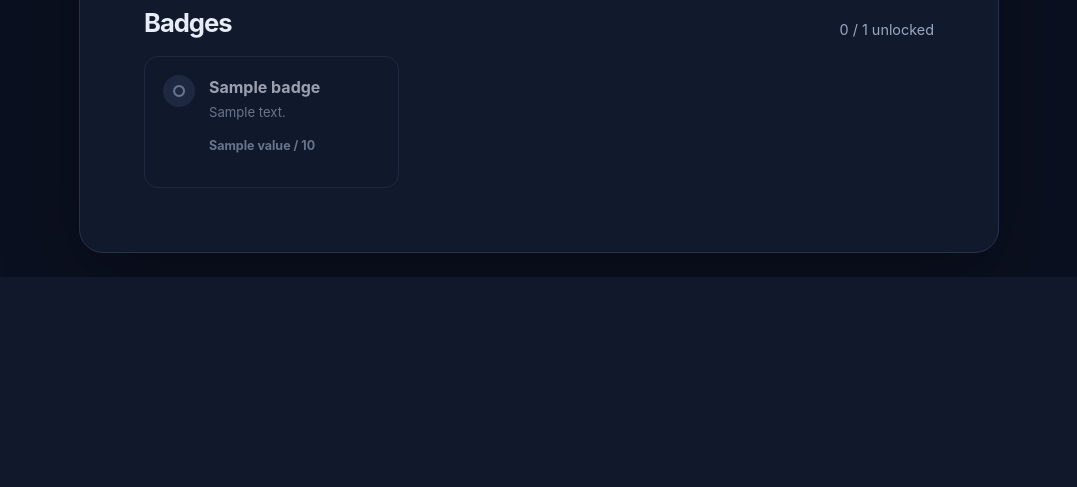
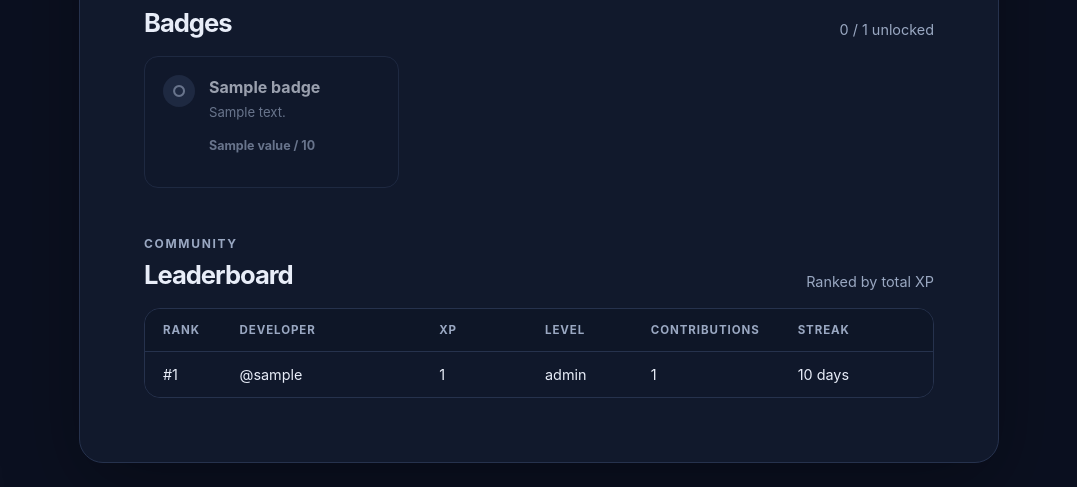
Before and after one commit to siddharth45-coder/Portfolio, a Flask app: template templates/index.html in a window 1280 px wide. Shown: the part 1016-1503 px from the top of the page, without its empty margins (101-1178 px from the left). Before the commit the page ends 1293 px from the top, so only its background shows below. Run offline with Flask 3, Linux system fonts and the light colour scheme; the template is opened without the code that fills it: most values are stand-ins (such as "Sample title", 1, 10 or a date in 2020).

Commit message:
feat: add leaderboard system

```diff
--- a/app.py
+++ b/app.py
@@ -6,6 +6,7 @@ from badges import calculate_badges
 from contributions_api import get_contribution_calendar, get_contribution_days
 from daily_goal import calculate_daily_goal
 from github_api import get_github_profile
+from leaderboard import rank_leaderboard
 from streak_calculator import calculate_streaks
 from streak_warning import calculate_streak_warning
 from xp_calculator import calculate_xp_summary
@@ -42,6 +43,9 @@ def get_dashboard_data() -> tuple[dict | None, str | None]:
     dashboard_data["streak_warning"] = calculate_streak_warning(
         contribution_days, current_streak
     )
+    # There is currently no multi-user data source. Keep this empty rather
+    # than inventing users; rank_leaderboard is ready for future real records.
+    dashboard_data["leaderboard"] = rank_leaderboard([])
     return dashboard_data, None
 
 
--- /dev/null
+++ b/leaderboard.py
@@ -0,0 +1,56 @@
+"""Rank real CodeStreak user records for future leaderboard data sources."""
+
+
+# More ranking modes can be added here without changing the dashboard contract.
+RANKING_TYPES = {"total_xp"}
+
+
+def rank_leaderboard(
+    users: list[dict],
+    current_username: str | None = None,
+    ranking_type: str = "total_xp",
+) -> list[dict]:
+    """Return ranked user records using deterministic CodeStreak ordering.
+
+    Callers supply only real user records from an eventual multi-user source.
+    The current implementation ranks by total XP, then total contributions,
+    and finally username alphabetically. It stores and creates no users.
+    """
+    if ranking_type not in RANKING_TYPES:
+        raise ValueError(f"Unsupported ranking type: {ranking_type}")
+
+    ranked_users = []
+    for user in users:
+        try:
+            username = str(user["username"])
+            total_xp = max(int(user["total_xp"]), 0)
+            level = max(int(user["level"]), 1)
+            total_contributions = max(int(user["total_contributions"]), 0)
+            current_streak = max(int(user["current_streak"]), 0)
+        except (KeyError, TypeError, ValueError):
+            continue
+
+        if username:
+            ranked_users.append(
+                {
+                    "username": username,
+                    "total_xp": total_xp,
+                    "level": level,
+                    "total_contributions": total_contributions,
+                    "current_streak": current_streak,
+                }
+            )
+
+    ranked_users.sort(
+        key=lambda user: (
+            -user["total_xp"],
+            -user["total_contributions"],
+            user["username"].casefold(),
+        )
+    )
+
+    for rank, user in enumerate(ranked_users, start=1):
+        user["rank"] = rank
+        user["is_current_user"] = user["username"] == current_username
+
+    return ranked_users
--- a/static/style.css
+++ b/static/style.css
@@ -299,6 +299,76 @@ h1 span {
   background: var(--line);
 }
 
+.leaderboard-section {
+  margin-top: 48px;
+}
+
+.leaderboard-caption {
+  margin: 0;
+  color: var(--muted);
+  font-size: 0.9rem;
+}
+
+.leaderboard-table {
+  overflow: hidden;
+  border: 1px solid var(--line);
+  border-radius: 16px;
+}
+
+.leaderboard-row {
+  display: grid;
+  grid-template-columns: 0.55fr 1.6fr 0.8fr 0.8fr 1.15fr 1fr;
+  align-items: center;
+  gap: 12px;
+  padding: 14px 18px;
+  border-top: 1px solid var(--line);
+  background: #10182b;
+  font-size: 0.9rem;
+}
+
+.leaderboard-row:first-child {
+  border-top: 0;
+}
+
+.leaderboard-header {
+  color: var(--muted);
+  background: #0e1627;
+  font-size: 0.72rem;
+  font-weight: 750;
+  letter-spacing: 0.08em;
+  text-transform: uppercase;
+}
+
+.current-user-row {
+  background: linear-gradient(90deg, var(--accent-soft), #10182b 55%);
+}
+
+.current-user-row em {
+  display: inline-block;
+  margin-left: 7px;
+  color: var(--accent);
+  font-size: 0.75rem;
+  font-style: normal;
+  font-weight: 750;
+}
+
+.leaderboard-empty-state {
+  padding: 28px;
+  border: 1px dashed var(--line);
+  border-radius: 16px;
+  background: rgba(16, 24, 43, 0.65);
+}
+
+.leaderboard-empty-state p {
+  margin: 0 0 8px;
+  font-weight: 700;
+}
+
+.leaderboard-empty-state span {
+  color: var(--muted);
+  font-size: 0.9rem;
+}
+
 .error-message {
   margin-top: 32px;
   border-color: rgba(255, 155, 155, 0.45);
@@ -323,4 +393,12 @@ h1 span {
     align-items: start;
     flex-direction: column;
   }
+
+  .leaderboard-table {
+    overflow-x: auto;
+  }
+
+  .leaderboard-row {
+    min-width: 620px;
+  }
 }
--- a/templates/index.html
+++ b/templates/index.html
@@ -134,6 +134,44 @@
             {% endfor %}
           </div>
         </section>
+
+        <section class="leaderboard-section" aria-labelledby="leaderboard-title">
+          <div class="section-heading">
+            <div>
+              <p class="eyebrow">COMMUNITY</p>
+              <h2 id="leaderboard-title">Leaderboard</h2>
+            </div>
+            <p class="leaderboard-caption">Ranked by total XP</p>
+          </div>
+
+          {% if data.leaderboard %}
+            <div class="leaderboard-table" role="table" aria-label="CodeStreak leaderboard">
+              <div class="leaderboard-row leaderboard-header" role="row">
+                <span role="columnheader">Rank</span>
+                <span role="columnheader">Developer</span>
+                <span role="columnheader">XP</span>
+                <span role="columnheader">Level</span>
+                <span role="columnheader">Contributions</span>
+                <span role="columnheader">Streak</span>
+              </div>
+              {% for user in data.leaderboard %}
+                <div class="leaderboard-row {% if user.is_current_user %}current-user-row{% endif %}" role="row">
+                  <span role="cell">#{{ user.rank }}</span>
+                  <span role="cell">@{{ user.username }}{% if user.is_current_user %}<em>You</em>{% endif %}</span>
+                  <span role="cell">{{ user.total_xp }}</span>
+                  <span role="cell">{{ user.level }}</span>
+                  <span role="cell">{{ user.total_contributions }}</span>
+                  <span role="cell">{{ user.current_streak }} days</span>
+                </div>
+              {% endfor %}
+            </div>
+          {% else %}
+            <div class="leaderboard-empty-state">
+              <p>No connected developers yet.</p>
+              <span>The leaderboard will appear when real multi-user activity is available.</span>
+            </div>
+          {% endif %}
+        </section>
       {% endif %}
     </section>
   </main>
```
Also changed, not shown: test_leaderboard.py (added, +54 -0 lines).
